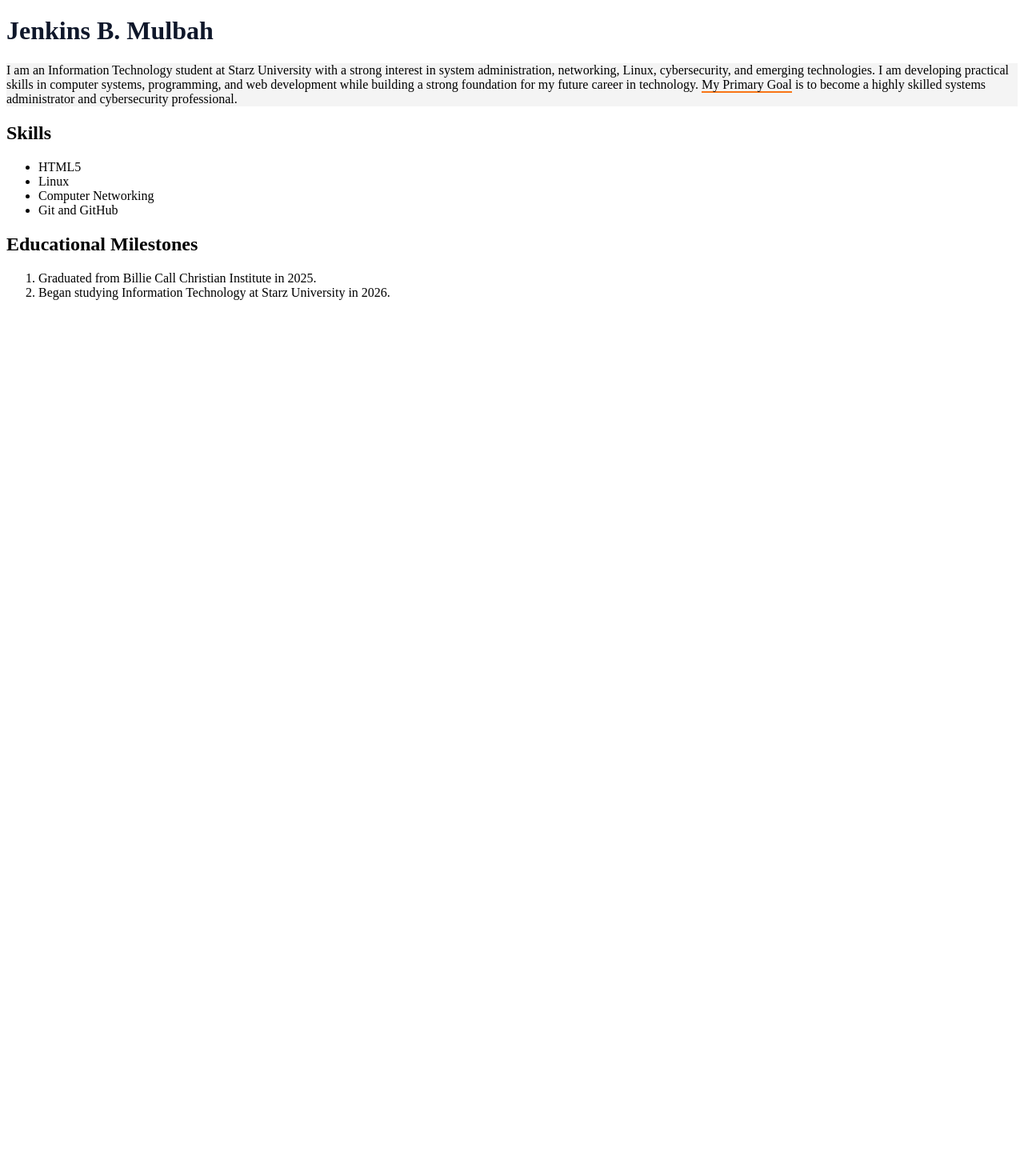
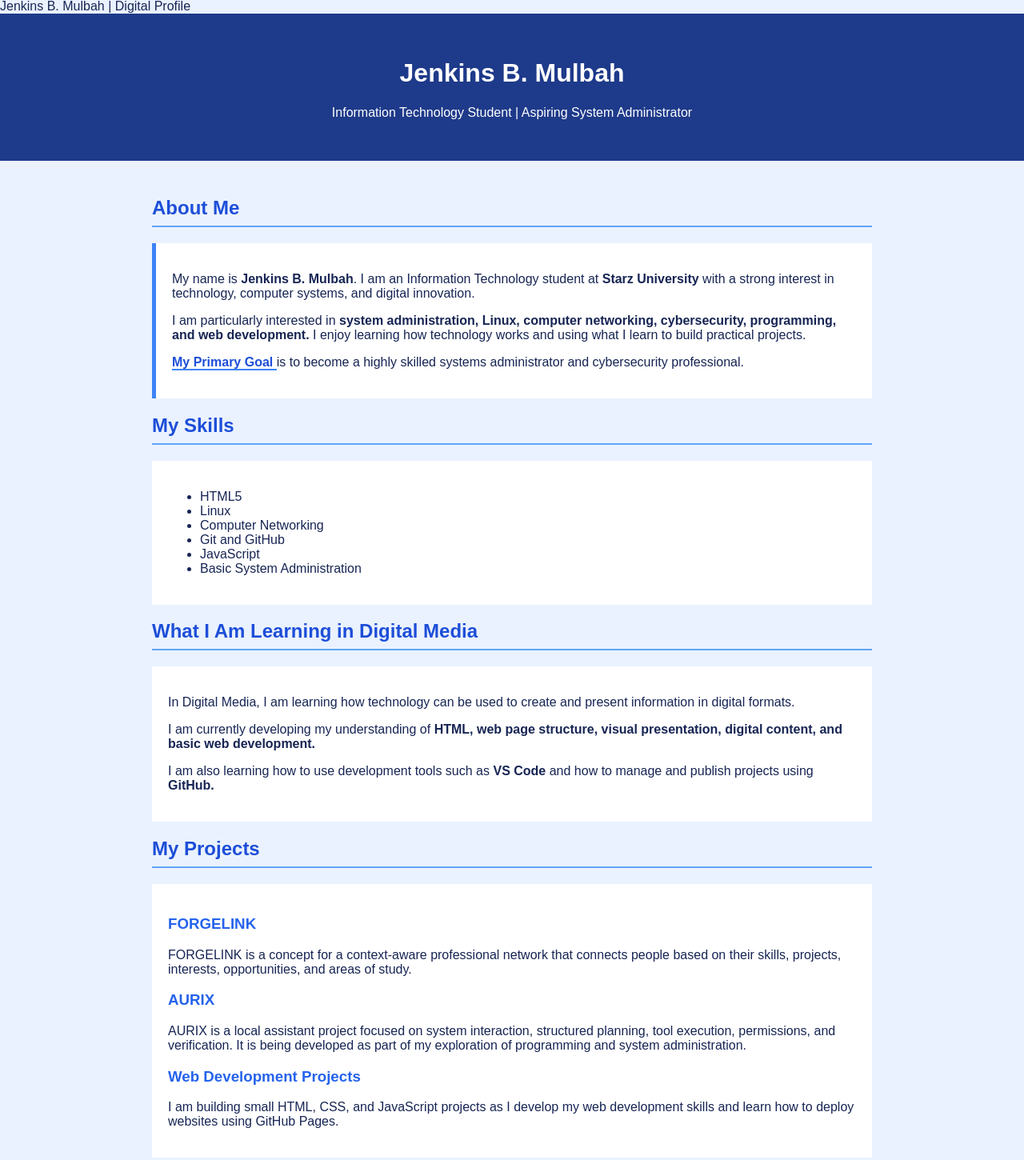
Before and after one commit to Jenkinsmulbah/Digital-profile-, a plain HTML site: page index.html in a window 1280 px wide. Shown: the part 1-1451 px from the top of the page at 80% size. Before the commit the page ends 800 px from the top, so only its background shows below. Drawn offline with Linux system fonts and the light colour scheme.

Commit message:
update index.html

```diff
--- a/index.html
+++ b/index.html
@@ -1,45 +1,298 @@
 <!--
 Name: Jenkins B. Mulbah
-Date: September 20, 2026
-Project Objective: Create a professional personal digital profile using HTML5.
+Date: September 30, 2026
+Project: Digital Profile
+Objective: Create a simple digital profile that introduces who I am,
+my skills, current learning, projects, and contact information.
 -->
 <!DOCTYPE html>
-<html>
+<html lang="en">
+  <head>
+  <meta charset="UTF-8">
+  <meta name="viewport" content="width=device-width, initial-scale=1.0">
+  <meta name="description" content="Digital profile of Jenkins B. Mulbah, an Information Technology student interested in system administration, networking, Linux, cybersecurity, and digital technology."
 
-<head>
-<title>Project 2: Jenkins B. Mulbah</title>
-</head>
+  <title>Jenkins B. Mulbah | Digital Profile</title>
+</head><body
+  style="
+    margin: 0;
+    background-color: #EAF2FF;
+    color: #172554;
+    font-family: Arial, sans-serif;">
+  <!--  HEADER  -->
+<header style="
+    background-color: #1E3A8A;
+    color: white;
+    text-align: center;
+    padding: 35px 20px;">
+  <h1 style="color: rgb(255, 255, 255);">
+    Jenkins B. Mulbah</h1>
+    <p>
+    Information Technology Student | Aspiring System Administrator
+    </p>
+  </header>
 
-<body>
-<header>
-<h1 style="color: rgb(15, 23, 42);">Jenkins B. Mulbah</h1>
-</header>
-<div style="background-color: #f4f4f4;">
+  <!-- ================= MAIN CONTENT ================= -->
+  <main style="max-width: 900px; margin: auto; padding: 25px;">  <!-- ================= BIO ================= -->  <section>
+    <h2 style="
+    color: #1D4ED8;
+    border-bottom: 2px solid #60A5FA;
+    padding-bottom: 8px;">
+  About Me
+</h2>
+
+<div
+  style="
+    background-color: #FFFFFF;
+    padding: 20px;
+    border-left: 5px solid hsl(217, 91%, 60%);
+  "
+>
+
   <p>
-  I am an Information Technology student at Starz University with a strong
-  interest in system administration, networking, Linux, cybersecurity, and
-  emerging technologies. I am developing practical skills in computer
-  systems, programming, and web development while building a strong
-  foundation for my future career in technology.
+    My name is <strong>Jenkins B. Mulbah</strong>. I am an
+    Information Technology student at <strong>Starz University</strong>
+    with a strong interest in technology, computer systems, and
+    digital innovation.
+  </p>
 
-  <span style="border-bottom: 2px solid hsl(25, 95%, 53%);">My Primary Goal</span> is to become a highly skilled systems administrator and cybersecurity professional.
+  <p>
+    I am particularly interested in
+    <strong>system administration, Linux, computer networking,
+    cybersecurity, programming, and web development.</strong>
+    I enjoy learning how technology works and using what I learn
+    to build practical projects.
   </p>
+
+  <p>
+    <span
+      style="
+        color: #1D4ED8;
+        font-weight: bold;
+        border-bottom: 2px solid hsl(217, 91%, 60%);
+      "
+    >
+      My Primary Goal
+    </span>
+    is to become a highly skilled systems administrator and
+    cybersecurity professional.
+  </p>
+
 </div>
-<h2>Skills</h2>
+
+  </section>  <!-- ================= SKILLS ================= -->  <section><h2
+  style="
+    color: #1D4ED8;
+    border-bottom: 2px solid #60A5FA;
+    padding-bottom: 8px;
+  "
+>
+  My Skills
+</h2>
+
+<div
+  style="
+    background-color: #FFFFFF;
+    padding: 20px;
+  "
+>
 
   <ul>
+
     <li>HTML5</li>
+
     <li>Linux</li>
+
     <li>Computer Networking</li>
+
     <li>Git and GitHub</li>
+
+    <li>JavaScript</li>
+
+    <li>Basic System Administration</li>
+
   </ul>
 
-<h2>Educational Milestones</h2>
+</div>
+
+  </section>  <!-- ================= DIGITAL MEDIA ================= -->  <section><h2
+  style="
+    color: #1D4ED8;
+    border-bottom: 2px solid #60A5FA;
+    padding-bottom: 8px;
+  "
+>
+  What I Am Learning in Digital Media
+</h2>
+
+<div
+  style="
+    background-color: #FFFFFF;
+    padding: 20px;
+  "
+>
+
+  <p>
+    In Digital Media, I am learning how technology can be used
+    to create and present information in digital formats.
+  </p>
+
+  <p>
+    I am currently developing my understanding of
+    <strong>HTML, web page structure, visual presentation,
+    digital content, and basic web development.</strong>
+  </p>
+
+  <p>
+    I am also learning how to use development tools such as
+    <strong>VS Code</strong> and how to manage and publish projects
+    using <strong>GitHub.</strong>
+  </p>
+
+</div>
+
+  </section>  <!-- ================= PROJECTS ================= -->  <section><h2
+  style="
+    color: #1D4ED8;
+    border-bottom: 2px solid #60A5FA;
+    padding-bottom: 8px;
+  "
+>
+  My Projects
+</h2>
+
+<div
+  style="
+    background-color: #FFFFFF;
+    padding: 20px;
+  "
+>
+
+  <h3 style="color: #2563EB;">
+    FORGELINK
+  </h3>
+
+  <p>
+    FORGELINK is a concept for a context-aware professional network
+    that connects people based on their skills, projects,
+    interests, opportunities, and areas of study.
+  </p>
+
+
+  <h3 style="color: #2563EB;">
+    AURIX
+  </h3>
+
+  <p>
+    AURIX is a local assistant project focused on system interaction,
+    structured planning, tool execution, permissions, and verification.
+    It is being developed as part of my exploration of programming
+    and system administration.
+  </p>
+
+
+  <h3 style="color: #2563EB;">
+    Web Development Projects
+  </h3>
+
+  <p>
+    I am building small HTML, CSS, and JavaScript projects as I
+    develop my web development skills and learn how to deploy
+    websites using GitHub Pages.
+  </p>
+
+</div>
+
+  </section>  <!-- ================= EDUCATION ================= -->  <section><h2
+  style="
+    color: #1D4ED8;
+    border-bottom: 2px solid #60A5FA;
+    padding-bottom: 8px;
+  "
+>
+  Education
+</h2>
+
+<div
+  style="
+    background-color: #FFFFFF;
+    padding: 20px;
+  "
+>
 
   <ol>
-  <li>Graduated from Billie Call Christian Institute in 2025.</li>
-  <li>Began studying Information  Technology at Starz University in 2026.</li>
+
+    <li>
+      Graduated from Billie Call Christian Institute — 2025
+    </li>
+
+    <li>
+      Information Technology student at Starz University — 2026
+    </li>
+
   </ol>
+
+</div>
+
+  </section>  <!-- ================= CONTACT ================= -->  <section><h2
+  style="
+    color: #1D4ED8;
+    border-bottom: 2px solid #60A5FA;
+    padding-bottom: 8px;
+  "
+>
+  Contact Me
+</h2>
+
+<div
+  style="
+    background-color: #DBEAFE;
+    padding: 20px;
+    border: 1px solid #93C5FD;
+  "
+>
+
+  <p>
+    If you would like to contact me, you can reach me through:
+  </p>
+
+  <p>
+    <strong>Email:</strong>
+    <a
+      href="mailto:jmulbah2007@gmail.com"
+      style="color: #1D4ED8;"
+    >
+      jmulbah2007@gmail.com
+    </a>
+  </p>
+
+  <p>
+    <strong>WhatsApp:</strong>
+    <a
+      href="https://wa.me/231880773095"
+      style="color: #1D4ED8;"
+    >
+      0880773095
+    </a>
+  </p>
+
+</div>
+
+  </section>
+  </main>
+  <!-- ================= FOOTER ================= -->
+  <footer style="
+    background-color: #1E40AF;
+    color: white;
+    text-align: center;
+    padding: 20px;
+    margin-top: 20px;">
+  <p>
+    &copy; 2026 Jenkins B. Mulbah
+  </p>
+  <p>
+    Digital Profile | Information Technology
+  </p>
+  </footer>
   </body>
-
   </html>
```
Lines whose indentation alone changed are shown as unchanged.
